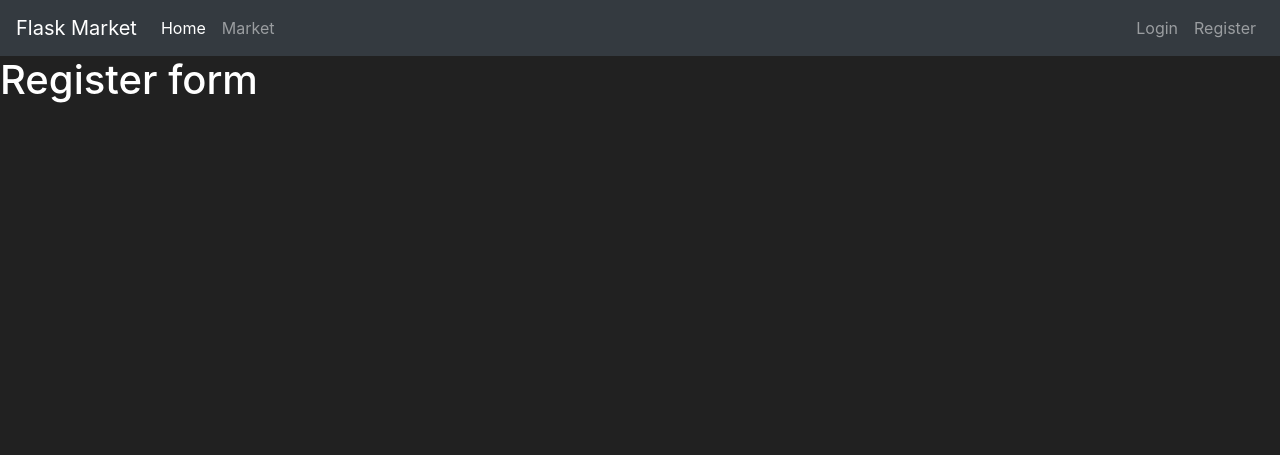
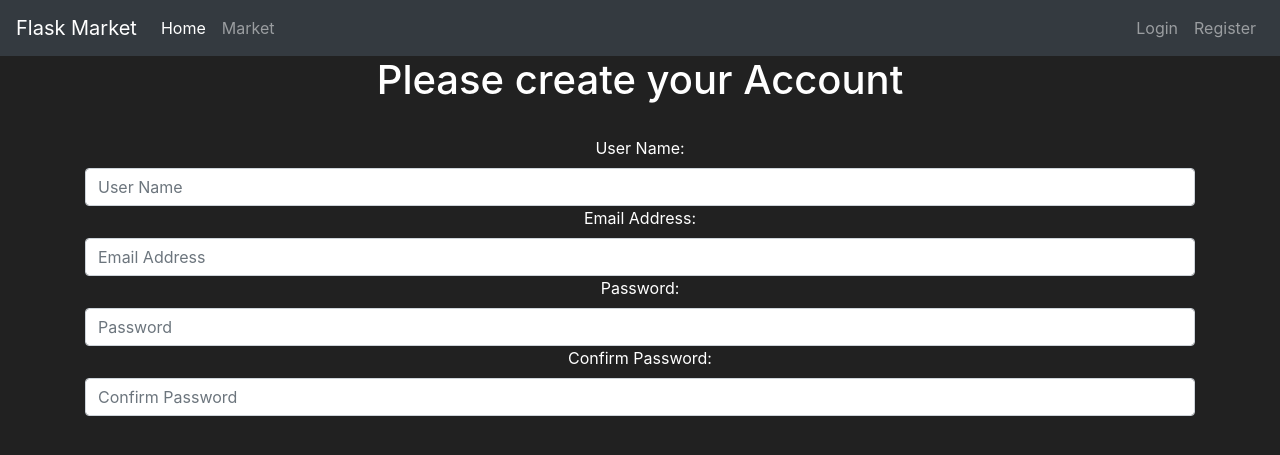
Before and after one commit to James-h95/login-website, a Flask app: page /register in a window 1280 px wide. Shown: the top 455 px of the page. Run offline with Flask 3, Linux system fonts and the light colour scheme; some libraries are stand-ins or nearby versions.

Commit message:
Set up the register form using Post method, jinja and div container

```diff
--- a/market/templates/register.html
+++ b/market/templates/register.html
@@ -4,5 +4,23 @@
 {% endblock %}
 
 {% block content %}
-  <h1> Register form</h1>
+<body class="text-center">
+    <div class="container">
+      <form method="POST" class="form-register" style="color:white">
+        <h1> Please create your Account</h1>
+        <br>
+        {{ form.username.label() }}
+        {{ form.username(class="form-control", placeholder="User Name") }}
+
+        {{ form.email.label() }}
+        {{ form.email(class="form-control", placeholder="Email Address") }}
+
+        {{ form.password1.label() }}
+        {{ form.password1(class="form-control", placeholder="Password") }}
+
+        {{ form.password2.label() }}
+        {{ form.password2(class="form-control", placeholder="Confirm Password") }}
+      </form>
+    </div>
+  </body>
 {% endblock %}
```
